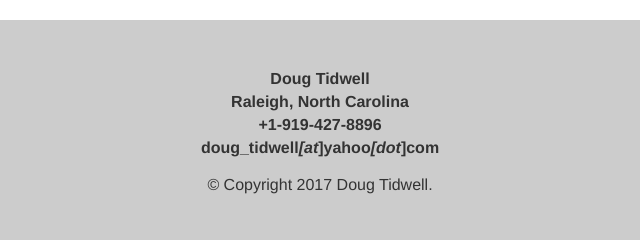
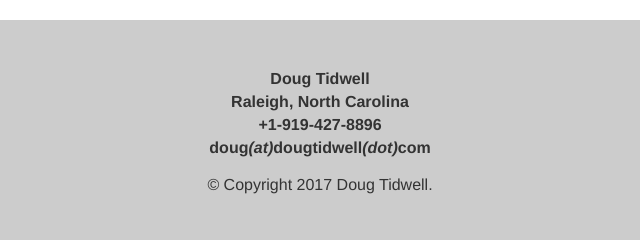
Before and after one commit to DougTidwell/dougtidwell.com, a plain HTML site: page index.html in a window 1280 px wide. Shown: the part 2952-3192 px from the top of the page, 320-960 px from the left. Drawn offline with Linux system fonts and the light colour scheme.

Commit message:
Updated my email address in the footer.

```diff
--- a/index.html
+++ b/index.html
@@ -147,7 +147,7 @@ world to talk about our findings. We also help our sales team and business partn
 <a href="http://getbootstrap.com">Bootstrap</a>, and the pages themselves are generated with
 <a href="http://pugjs.org">pug</a>.</p><p>The map is a stylized version of one of the
 <a href="https://www.amcharts.com/svg-maps/">free SVG maps provided by amcharts</a>
-and the XSLT book cover and Jabiru logo are trademarks of O'Reilly and Associates.</p></div></div></div><div class="jumbotron"><div class="container"><div class="row"><div class="col-md-12"><p class="text-center"><strong><span class="nowrap">Doug Tidwell</span> <br> <span class="nowrap">Raleigh, North Carolina</span> <br> <span class="nowrap">+1-919-427-8896</span> <br> doug_tidwell<em>[at</em>]yahoo<em>[dot</em>]com</strong></p><p class="text-center">&copy; Copyright 2017 Doug Tidwell. </p></div></div></div></div><script src="js/jquery-1.11.3.js"></script>    <script type="text/javascript">
+and the XSLT book cover and Jabiru logo are trademarks of O'Reilly and Associates.</p></div></div></div><div class="jumbotron"><div class="container"><div class="row"><div class="col-md-12"><p class="text-center"><strong><span class="nowrap">Doug Tidwell</span> <br> <span class="nowrap">Raleigh, North Carolina</span> <br> <span class="nowrap">+1-919-427-8896</span> <br> doug<em>(at)</em>dougtidwell<em>(dot)</em>com</strong></p><p class="text-center">&copy; Copyright 2017 Doug Tidwell. </p></div></div></div></div><script src="js/jquery-1.11.3.js"></script>    <script type="text/javascript">
 $('.more').click(function() {
     $(this).prev('div').slideToggle();
     if ($(this).html() === 'Read more')
```
Also changed, not shown: 2 other files.
